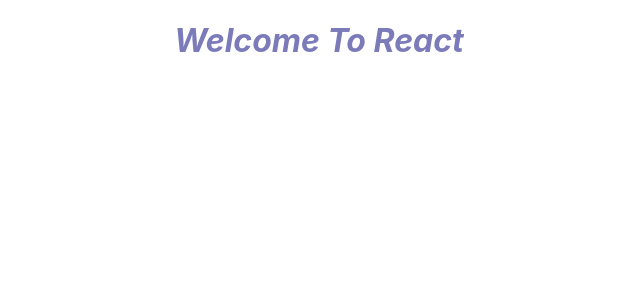
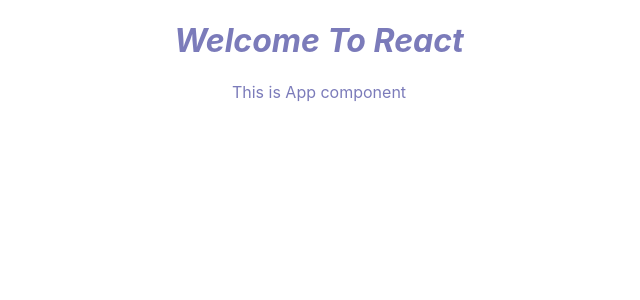
Before and after one commit to sjoshi704/reactpractice, a React (Create React App) app: page / in a window 1280 px wide. Shown: the top 300 px of the page, without its empty margins (321-961 px from the left). Built offline with nearby package versions, Linux system fonts and the light colour scheme.

Commit message:
new line added

```diff
--- a/src/App.js
+++ b/src/App.js
@@ -19,6 +19,7 @@
         </a>
       </header> */}
       <h1 className='heading'><i> Welcome To React</i> </h1>
+      <p> This is App component</p>
     </div>
   );
 }
```
